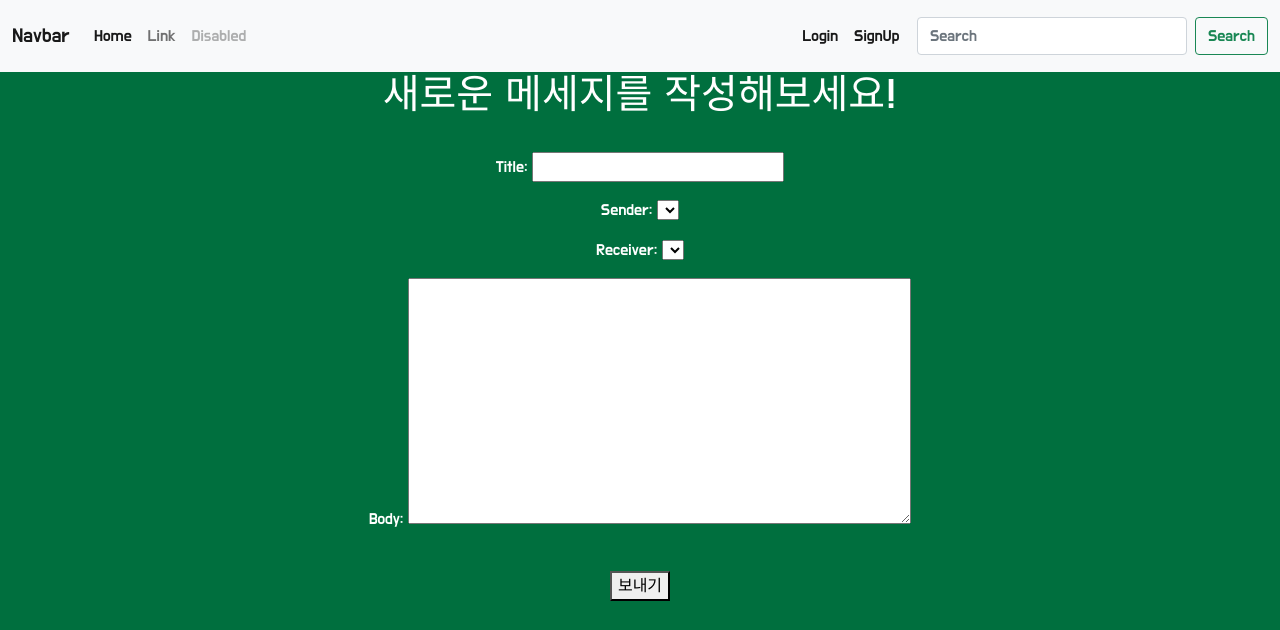
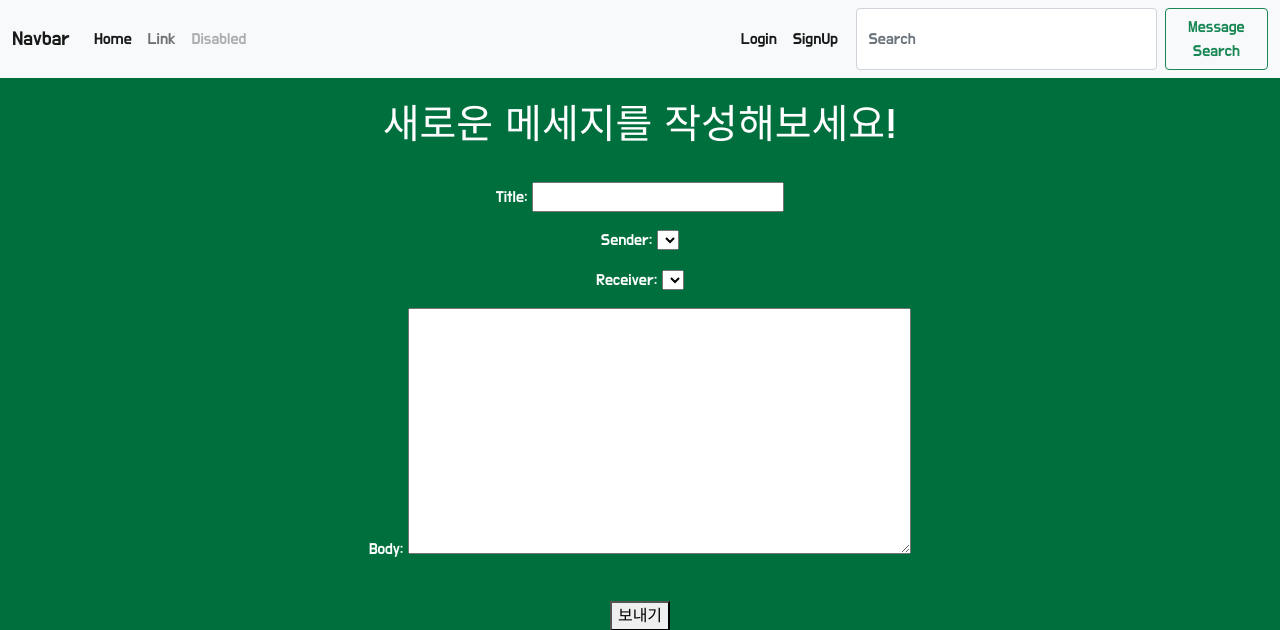
Before and after one commit to hildakim/muse, a Django app: page /messenger/new_m/ in a window 1280 px wide. Shown: the top 630 px of the page. Run offline with Django 3.2, Linux system fonts and the light colour scheme; lists and menus that the app fills with data are empty.

Commit message:
update:base

```diff
--- a/messenger/templates/m_new.html
+++ b/messenger/templates/m_new.html
@@ -1,6 +1,6 @@
 {% extends 'base.html' %}
 {% block content %}
-
+<br>
 <h1>새로운 메세지를 작성해보세요!</h1>
 <br>
 <form action="{%url 'messenger:new_m'%}" method="POST" enctype="multipart/form-data">
--- a/messenger/templates/m_received.html
+++ b/messenger/templates/m_received.html
@@ -1,6 +1,6 @@
 {% extends 'base.html' %}
 {% block content %}
-
+<br>
 <h1>새로운 메세지를 확인해보세요!</h1>
 
 {% for chat in chats %}
--- a/messenger/templates/m_send.html
+++ b/messenger/templates/m_send.html
@@ -1,6 +1,6 @@
 {% extends 'base.html' %}
 {% block content %}
-
+<br>
 <h1>보낸 메세지를 확인해보세요!</h1>
 
 {% for chat in chats %}
--- a/messenger/templates/search.html
+++ b/messenger/templates/search.html
@@ -2,9 +2,8 @@
 
 {% block content %}
     {% if not chats %}
-
+        <br>
         <h1>No search results found.</h1>
-
     {% else %}
 
         {% for chat in chats.all %}
--- a/muse/templates/base.html
+++ b/muse/templates/base.html
@@ -91,7 +91,7 @@
         <form class="d-flex" action="{% url 'messenger:search' %}" method="post">
           {% csrf_token %}
         <input class="form-control me-2" type="search" placeholder="Search" aria-label="Search" name="q" value="{{q}}">
-        <button class="btn btn-outline-success" type="submit">Search</button>
+        <button class="btn btn-outline-success" type="submit">Message Search</button>
       </form>
       </div>
     </div>
```
